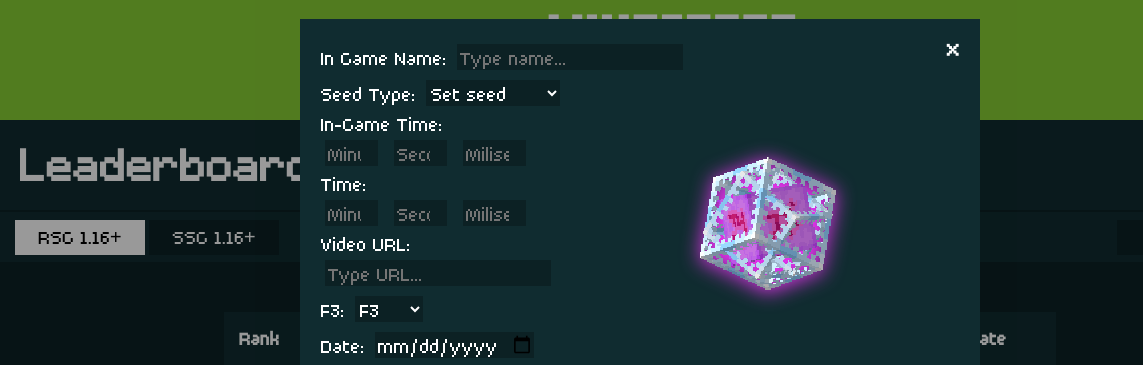
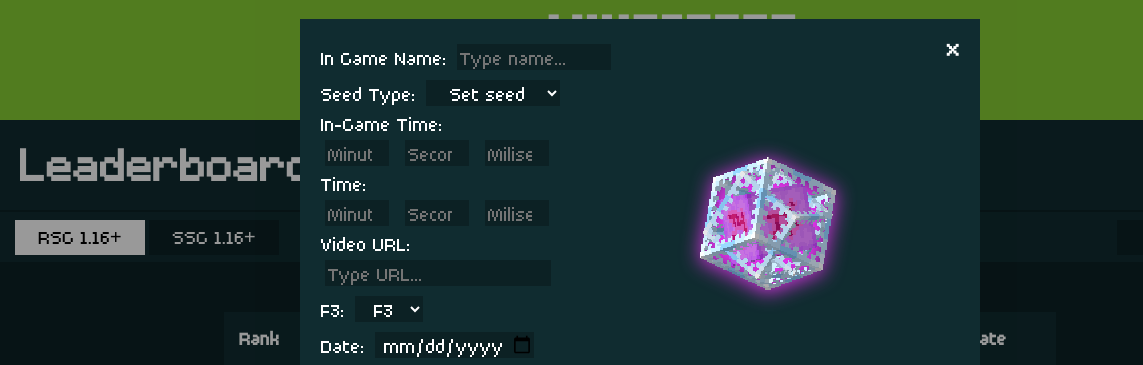
Before and after one commit to babeoban/ldb-rmake, a plain HTML site: page index.html in a window 1280 px wide. Both pictures are taken after a click on the button "Submit run". Shown: the top 365 px of the page, 0-1143 px from the left. Drawn offline with Linux system fonts and the light colour scheme.

Commit message:
Update 2.1

```diff
--- a/script.js
+++ b/script.js
@@ -282,9 +282,9 @@ window.addEventListener('load', function() {
   setTimeout(function() {
     var loadingScreen = document.getElementById('loading-screen');
     loadingScreen.classList.add('loading-exit')
-  }, 3500);
+  }, 1500);
   setTimeout(function() {
     var loadingScreen = document.getElementById('loading-screen');
     loadingScreen.style.display = 'none';
-  }, 4000);
+  }, 2000);
 });
--- a/style.css
+++ b/style.css
@@ -470,6 +470,15 @@ select{
   font-family:"pxfont", monospace;
 }
 
+#date input[type="date"]::-webkit-calendar-picker-indicator{
+    filter: invert(1);
+  }
+
+#date,
+select{
+  text-align: center;
+}
+
 @keyframes slideOutDown {
   0% {
     transform: translateY(0);
@@ -589,3 +598,16 @@ select{
     opacity: 1;
   }
 }
+
+#InGameName{
+  width: 150px;
+}
+
+#inGameTime-milliseconds,
+#inGameTime-seconds,
+#time-minutes,
+#time-seconds,
+#time-milliseconds,
+#inGameTime-minutes{
+  width: 60px;
+}
```
